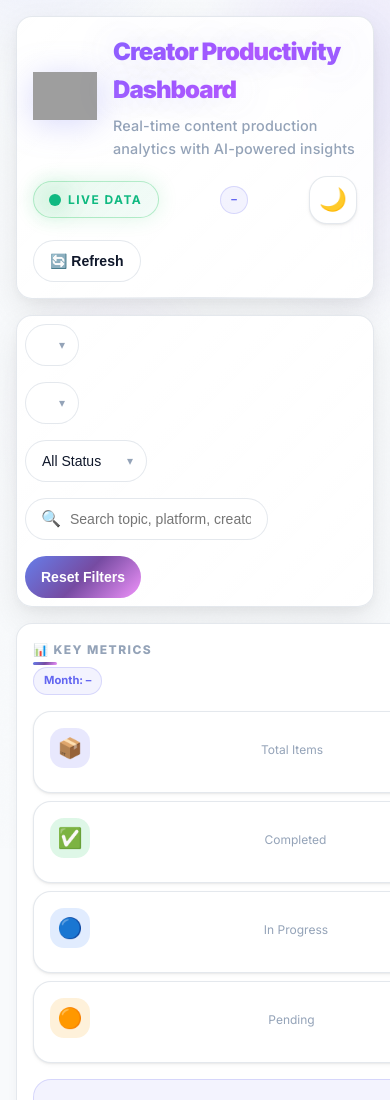
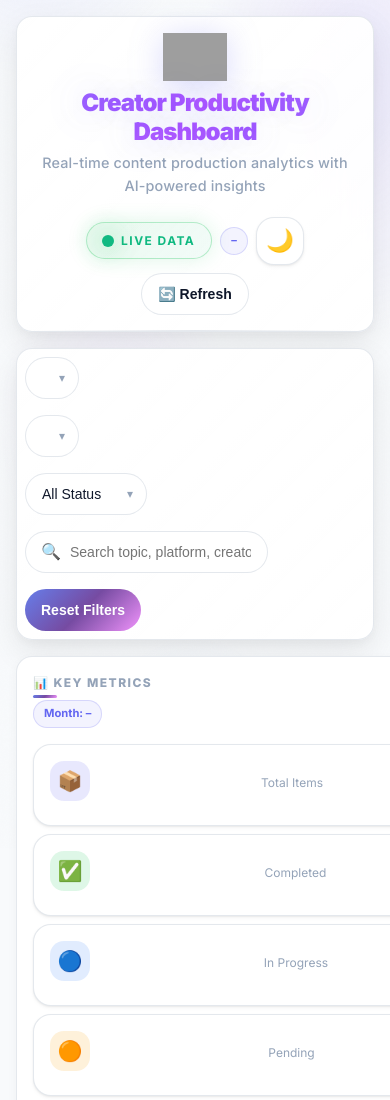
Before and after one commit to srijanbea/Google-Sheet-Automation-Dashboards, a plain HTML site: page index.html in a window 390 px wide. Shown: the top 1100 px of the page. Drawn offline with nearby package versions, Linux system fonts and the light colour scheme; no server answers; grey boxes are pictures that could not be loaded.

Commit message:
mobile frie

```diff
--- a/styles.css
+++ b/styles.css
@@ -2748,3 +2748,43 @@ a.tag:hover {
   outline: 2px solid var(--accent);
   outline-offset: 2px;
 }
+
+/* =============================================
+   MOBILE RESPONSIVE HEADER
+   ============================================= */
+@media (max-width: 768px) {
+  .header {
+    flex-direction: column;
+    align-items: center;
+    text-align: center;
+    gap: var(--space-md);
+    padding: var(--space-lg) var(--space-md);
+  }
+
+  .brand {
+    flex-direction: column;
+    gap: var(--space-sm);
+    margin-bottom: var(--space-xs);
+  }
+
+  .title-group {
+    display: flex;
+    flex-direction: column;
+    align-items: center;
+  }
+
+  .title-group h1 {
+    font-size: 1.5rem;
+    line-height: 1.2;
+  }
+
+  .title-group .subtitle {
+    margin-top: var(--space-xs);
+  }
+
+  .controls {
+    width: 100%;
+    justify-content: center;
+    gap: var(--space-sm);
+  }
+}
```
